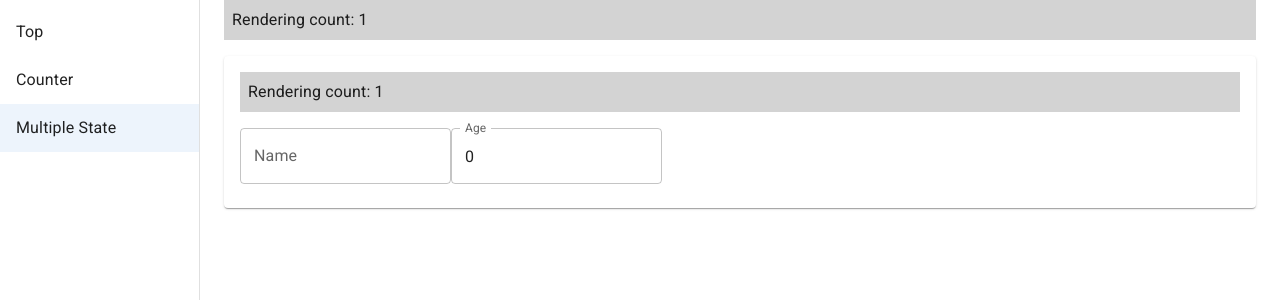
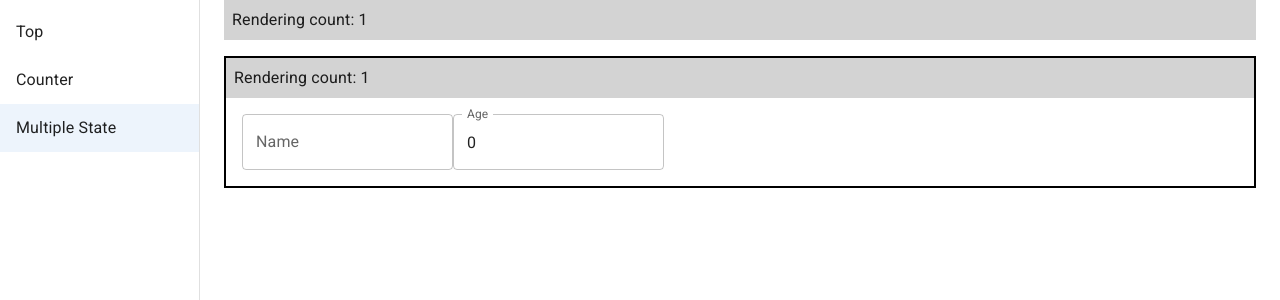
Before and after one commit to dodo-lab/sandbox, a Next.js app in the folder react/zustand-sandbox/: page /multiple-state in a window 1280 px wide. Shown: the top 300 px of the page. Built offline with nearby package versions, Linux system fonts and the light colour scheme.

Commit message:
💄: レイアウト調整

```diff
--- a/react/zustand-sandbox/src/pages/multiple-state.tsx
+++ b/react/zustand-sandbox/src/pages/multiple-state.tsx
@@ -1,22 +1,26 @@
-import {Box, Card, CardContent, CardProps, Container, TextField} from '@mui/material';
+import {Box, BoxProps, Container, styled, TextField} from '@mui/material';
 import {useRenderingCount} from 'hooks/useRenderingCount';
 import type {NextPage} from 'next';
 import {useUser} from 'states/useUser';
 
-const Inputs: React.FC<CardProps> = props => {
+const ItemBox = styled(Box)({
+  borderStyle: 'solid',
+  borderColor: 'black',
+  borderWidth: 2,
+});
+
+const Inputs: React.FC<BoxProps> = props => {
   const {name, age, setName, setAge} = useUser();
   const renderingCount = useRenderingCount();
 
   return (
-    <Card {...props}>
-      <CardContent>
-        {renderingCount}
-        <Box sx={{mt: 2}}>
-          <TextField label="Name" value={name} onChange={e => setName(e.target.value)} />
-          <TextField label="Age" type="number" value={age} onChange={e => setAge(Number(e.target.value))} />
-        </Box>
-      </CardContent>
-    </Card>
+    <ItemBox {...props}>
+      {renderingCount}
+      <Box sx={{p: 2}}>
+        <TextField label="Name" value={name} onChange={e => setName(e.target.value)} />
+        <TextField label="Age" type="number" value={age} onChange={e => setAge(Number(e.target.value))} />
+      </Box>
+    </ItemBox>
   );
 };
 
```
